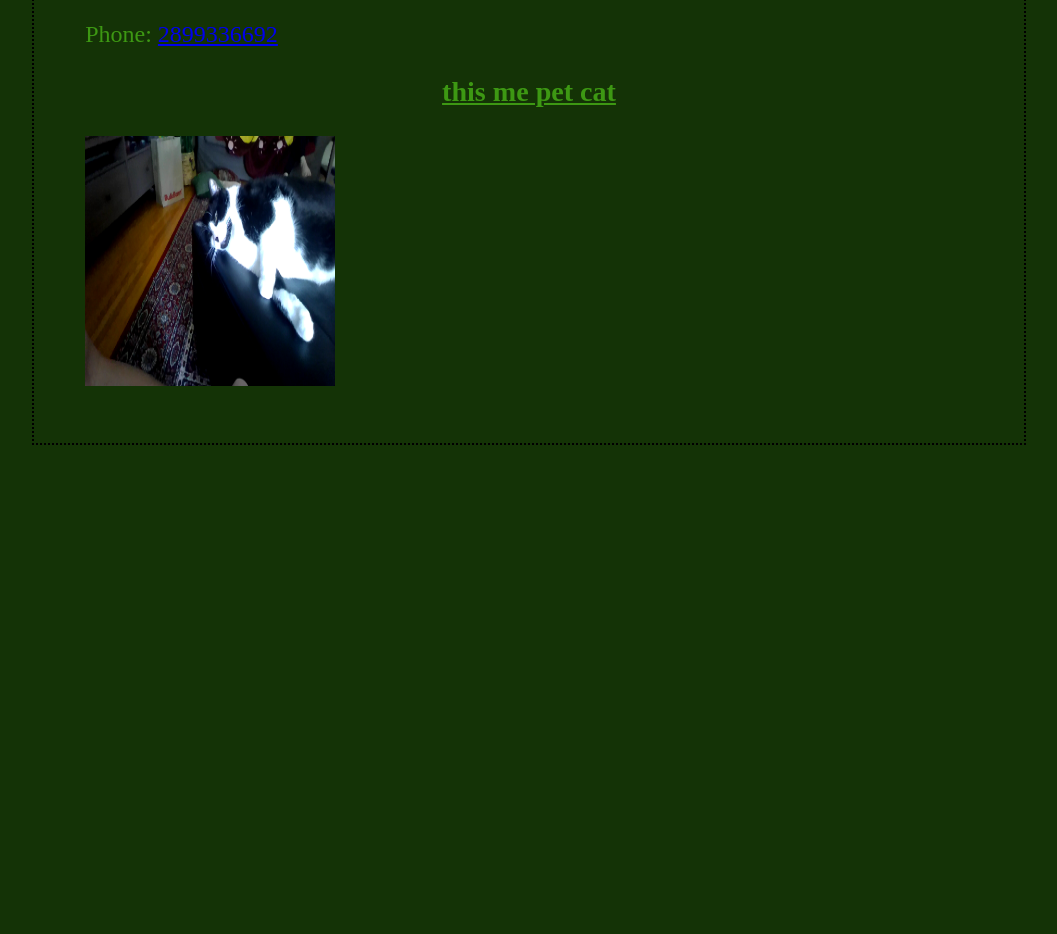
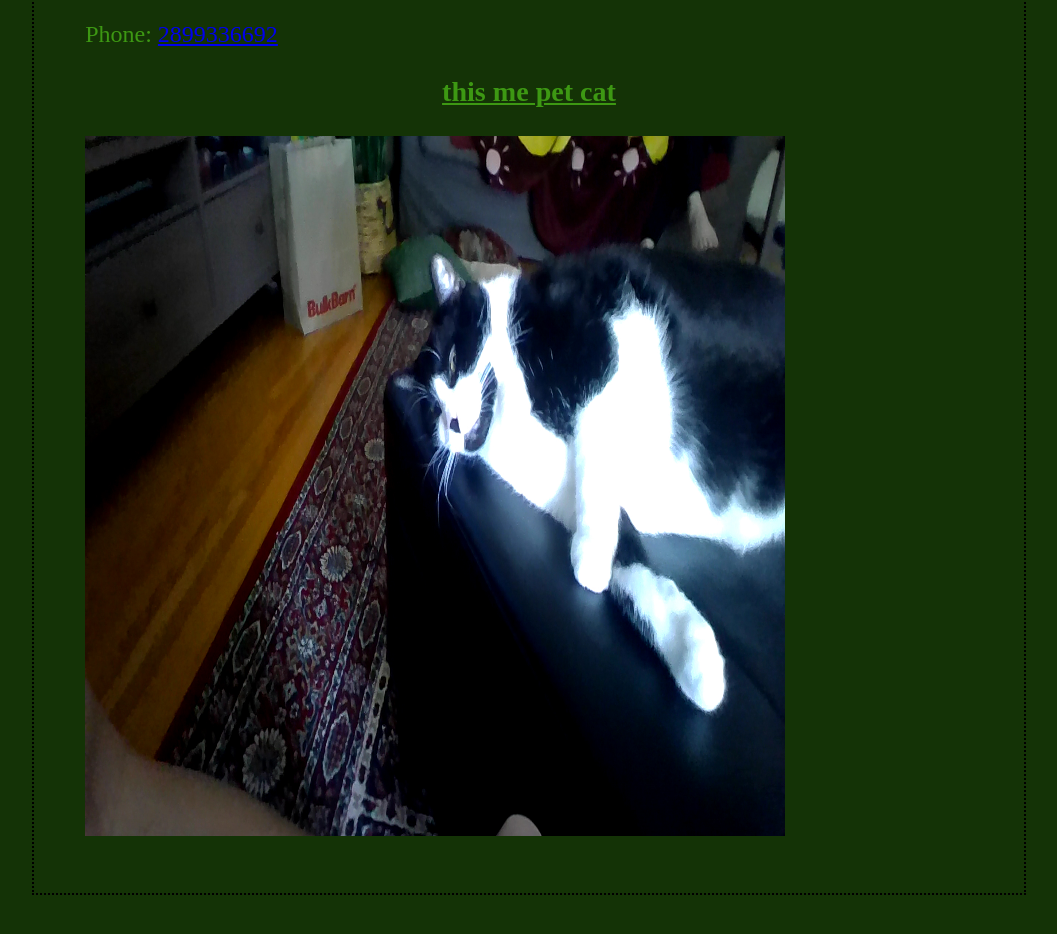
Before and after one commit to Mechanicus-Explodius/profile, a plain HTML site: page index.html in a window 1280 px wide. Shown: the part 1480-2414 px from the top of the page, without its empty margins (111-1168 px from the left). Before the commit the page ends 2068 px from the top, so only its background shows below. Drawn offline with Linux system fonts and the light colour scheme.

Commit message:
Update index.html

```diff
--- a/index.html
+++ b/index.html
@@ -40,7 +40,7 @@
             <p>Email: <a href="mailto:lucasisclueless@gmail.com">lucasisclueless@gmail.com</a></p>
             <p>Phone: <a href="tel:#2899336692">2899336692</a></p>
            <h3>this me pet cat</h3>
-           <img src="cat.jpeg" alt="no img" width="250" height="250">
+           <img src="cat.jpeg" alt="no img" width="700" height="700">
         </div>
 
 
```
